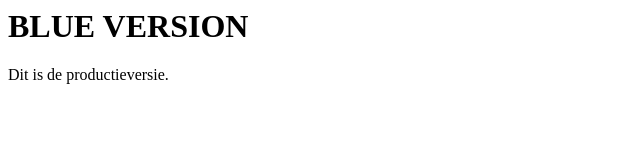
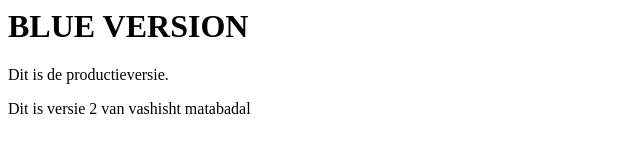
Before and after one commit to vishaantM/Public-Cloud-Concepts, a plain HTML site: page index.html in a window 1280 px wide. Shown: the whole page, without its empty margins (0-640 px from the left). Drawn offline with Linux system fonts and the light colour scheme.

Commit message:
blue deployment gemaakt en index uittesten

```diff
--- a/index.html
+++ b/index.html
@@ -1,2 +1,3 @@
 <h1>BLUE VERSION</h1>
 <p>Dit is de productieversie.</p>
+<p>Dit is versie 2 van vashisht matabadal</p>
```
